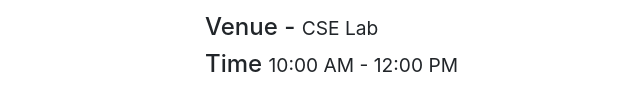
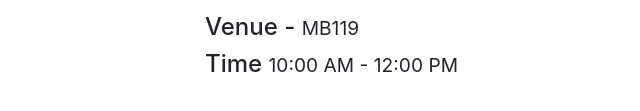
Before and after one commit to MrRockettt/Exodus-4.0, a plain HTML site: page Pages-inside/paper-presentation.html in a window 1280 px wide. Shown: the part 601-712 px from the top of the page, 640-1280 px from the left. Drawn offline with Linux system fonts and the light colour scheme.

Commit message:
paper-presentation.html

```diff
--- a/Pages-inside/paper-presentation.html
+++ b/Pages-inside/paper-presentation.html
@@ -61,7 +61,7 @@
         </ul>
       </div>
        <div>
-        <h4>Venue - <small>CSE Lab</small></h4>
+        <h4>Venue - <small>MB119</small></h4>
       </div>
       <div>
         <h4>Time <small>10:00 AM - 12:00 PM</small></h4>
```
